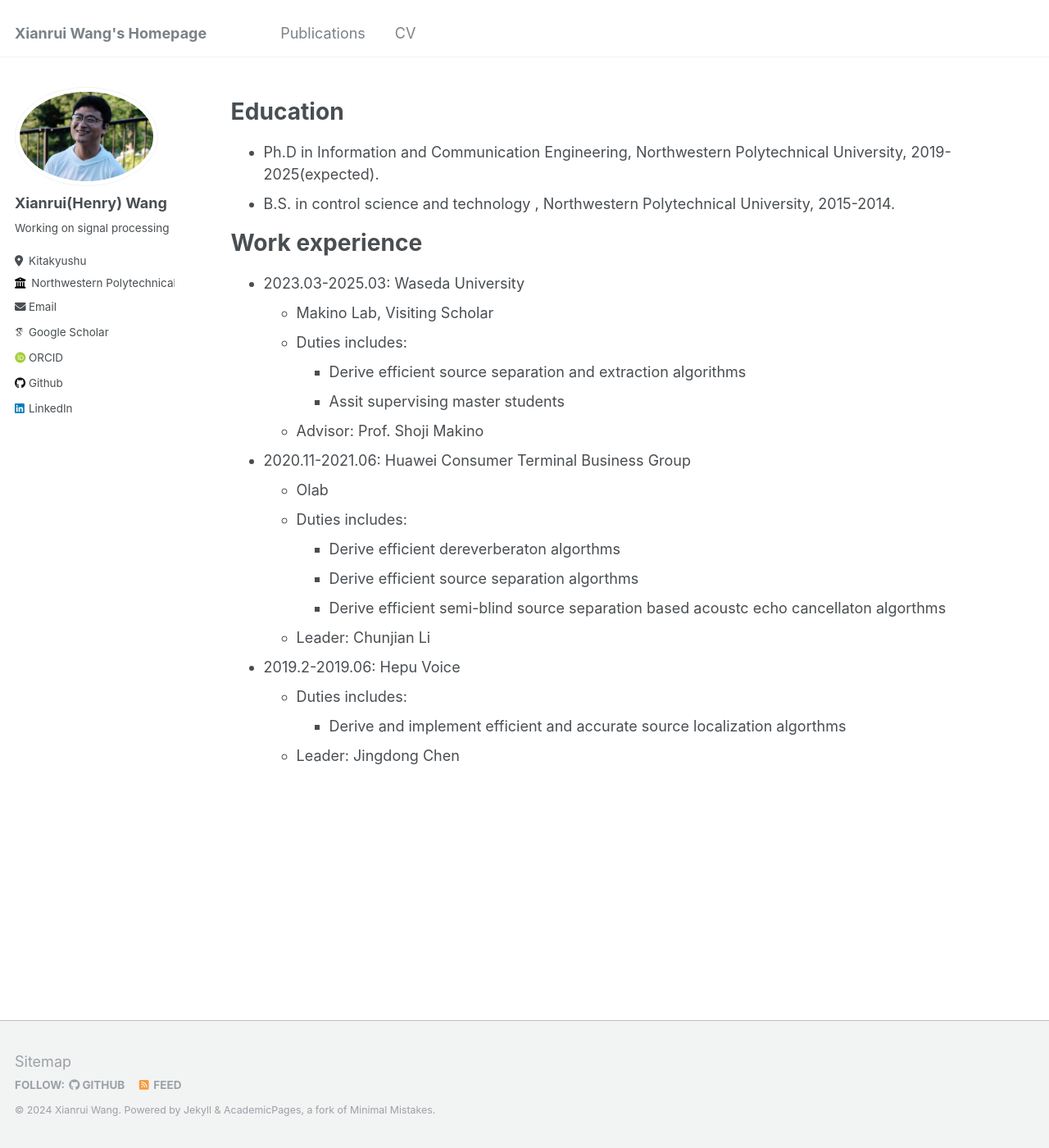
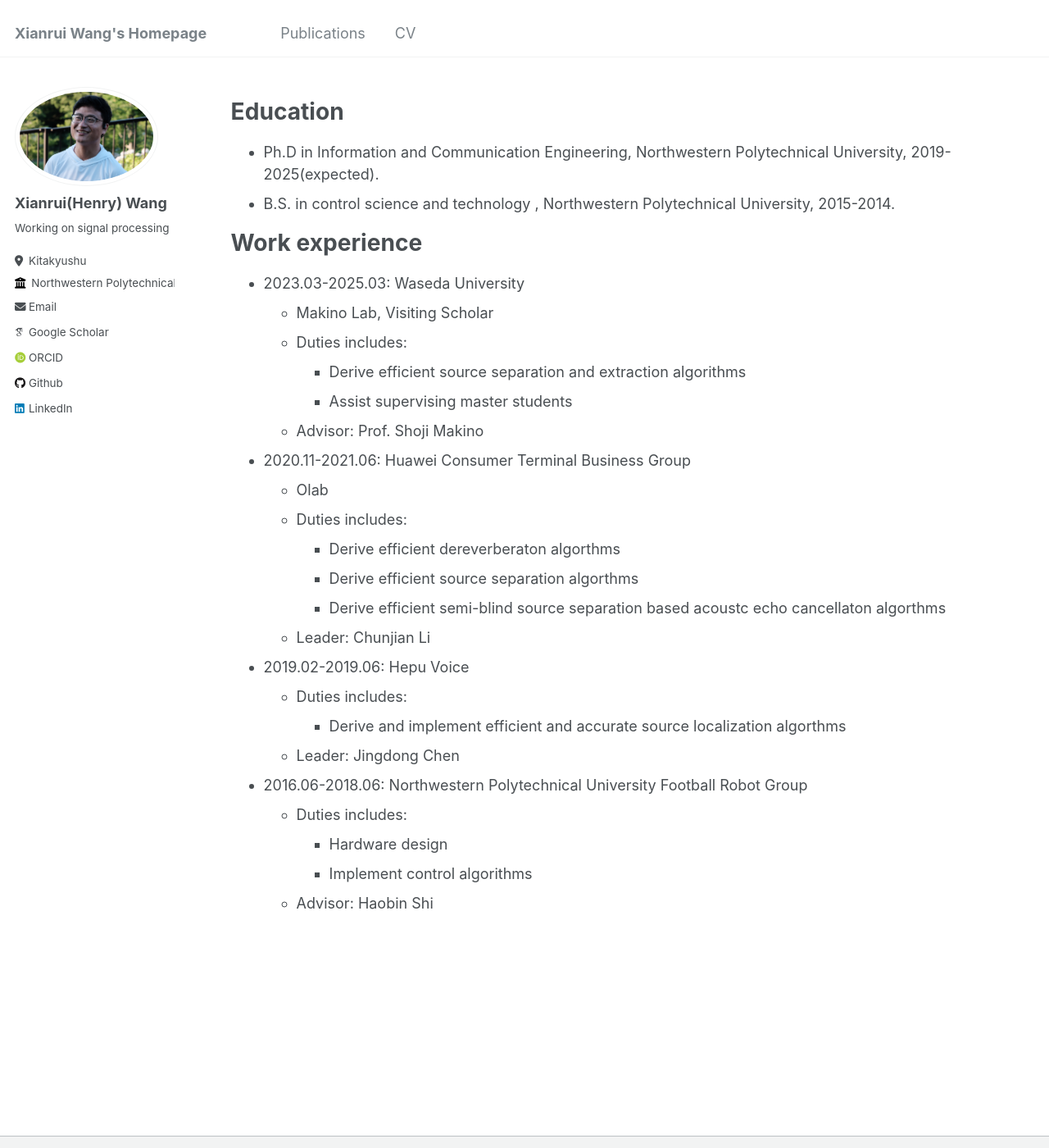
Before and after one commit to XianruiWang/XianruiWang.github.io, a Jekyll site: the page built from _pages/cv.md, in a window 1280 px wide and 1400 px high. Shown: the whole window at 82% size. Built offline with Jekyll 4.4.1, drawn with Linux system fonts in a browser that asks for light colours; some web fonts are replaced.

Commit message:
add_bio6

```diff
--- a/_pages/cv.md
+++ b/_pages/cv.md
@@ -20,7 +20,7 @@ Work experience
   * Makino Lab, Visiting Scholar
   * Duties includes:
     * Derive efficient source separation and extraction algorithms
-    * Assit supervising master students
+    *  Assist supervising master students
   * Advisor: Prof. Shoji Makino
 
 * 2020.11-2021.06: Huawei Consumer Terminal Business Group
@@ -31,7 +31,13 @@ Work experience
     * Derive  efficient semi-blind source separation based acoustc echo cancellaton algorthms
   * Leader: Chunjian Li
 
-* 2019.2-2019.06: Hepu Voice
+* 2019.02-2019.06: Hepu Voice
   * Duties includes:
     * Derive and implement efficient and accurate source localization algorthms
   * Leader: Jingdong Chen
+
+* 2016.06-2018.06: Northwestern Polytechnical University Football Robot Group
+  * Duties includes:
+    * Hardware design
+    * Implement control algorithms
+  * Advisor: Haobin Shi
```
